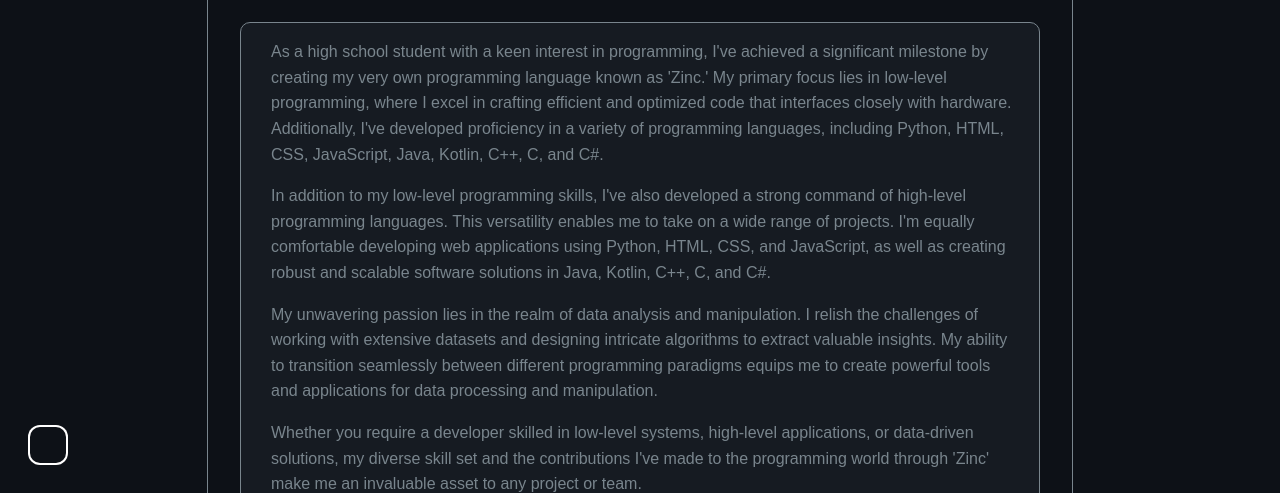
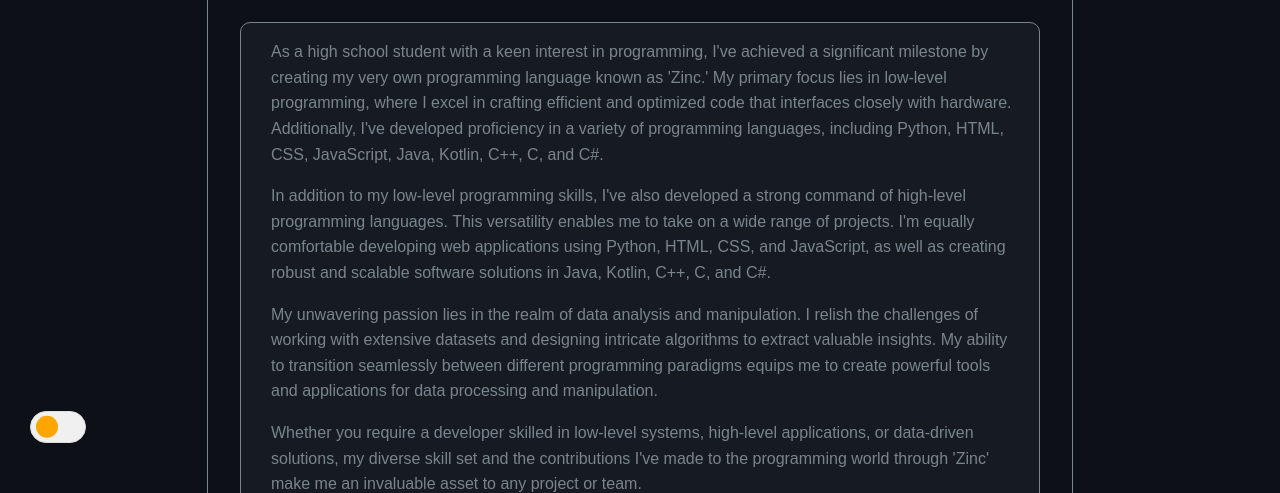
Before and after one commit to TallenPeli/tallens_website, a plain HTML site: page index.html in a window 1280 px wide. Shown: the part 307-800 px from the top of the page. Drawn offline with Linux system fonts and the light colour scheme.

Commit message:
light mode toggle

```diff
--- a/css/dark-theme.css
+++ b/css/dark-theme.css
@@ -3,6 +3,7 @@ body {
     background-color: #0d1117;
     margin: 0;
     padding: 0;
+    transition: background-color 0.5s, color 0.5s;
 }
 
 .about-me {
@@ -11,6 +12,7 @@ body {
     max-height: 0;
     overflow: hidden;
     transition: max-height 0.2s ease-out;
+    transition: background-color 0.5s, color 0.5s;
 }
 
 header {
@@ -19,10 +21,12 @@ header {
     text-align: center;
     padding: 2rem;
     border-bottom: 0.1px solid #79858d; /* Adjust the border thickness here */
+    transition: background-color 0.5s, color 0.5s;
 }
 
 h1 {
     font-size: 2rem;
+    transition: color 0.5s;
 }
 
 .content {
@@ -34,6 +38,7 @@ h1 {
     transition: max-height 0.2s ease-out;
     border: 0.1px solid #79858d;
     border-radius: 10px;
+    transition: background-color 0.5s, color 0.5s;
 }
 
 .container {
@@ -47,6 +52,7 @@ h1 {
     border-bottom-right-radius: 10px;
     border-bottom-left-radius: 10px;
     color: #79858d;
+    transition: background-color 0.5s, color 0.5s;
 }
 
 .container-header {
@@ -59,6 +65,7 @@ h1 {
     border-top-right-radius: 10px;
     border-top-left-radius: 10px;
     color: #79858d;
+    transition: background-color 0.5s, color 0.5s;
 }
 
 .profile-picture {
@@ -72,23 +79,28 @@ h1 {
 .username {
     display: inline-block;
     color: #fff;
+    transition: color 0.5s;
 }
 
 h2 {
     font-size: 1.5rem;
     color: white;
+    transition: color 0.5s;
 }
 
 h3 {
     color: white;
+    transition: color 0.5s;
 }
 
 h4 {
     color: white;
+    transition: color 0.5s;
 }
 
 p {
     line-height: 1.6;
+    transition: color 0.5s;
 }
 
 .project {
@@ -98,6 +110,7 @@ p {
     color: #79858d;
     border: 0.1px solid #79858d;
     border-radius: 5px;
+    transition: background-color 0.5s, color 0.5s;
 }
 
 footer {
@@ -106,52 +119,66 @@ footer {
     color: #fff;
     text-align: center;
     padding: 1rem 0;
+    transition: background-color 0.5s, color 0.5s;
+}
+/* The switch - the box around the slider */
+.switch {
+    display: block;
+    --width-of-switch: 3.5em;
+    --height-of-switch: 2em;
+    /* size of sliding icon -- sun and moon */
+    --size-of-icon: 1.4em;
+    /* it is like a inline-padding of switch */
+    --slider-offset: 0.3em;
+    position: fixed;
+    left: 30px;
+    bottom: 50px;
+    width: var(--width-of-switch);
+    height: var(--height-of-switch);
 }
 
-.mode-switcher {
-    position: fixed;
-    left: 30px;
-    bottom: 30px;
+/* Hide default HTML checkbox */
+.switch input {
+    opacity: 0;
+    width: 0;
+    height: 0;
 }
 
-.clear {
-    clear: both;
+/* The slider */
+.slider {
+    position: absolute;
+    cursor: pointer;
+    top: 0;
+    left: 0;
+    right: 0;
+    bottom: 0;
+    background-color: #f0f0f0;
+    border: 1px solid #ddd;
+    transition: .4s;
+    border-radius: 30px;
 }
 
-.checkBox {
-    display: block;
-    cursor: pointer;
-    width: 30px;
-    height: 30px;
-    border: 3px solid rgba(255, 255, 255, 0);
-    border-radius: 10px;
-    position: relative;
-    overflow: hidden;
-    box-shadow: 0px 0px 0px 2px #fff;
+.slider:before {
+    position: absolute;
+    content: "";
+    height: var(--size-of-icon,1.4em);
+    width: var(--size-of-icon,1.4em);
+    border-radius: 20px;
+    left: var(--slider-offset,0.3em);
+    top: 50%;
+    transform: translateY(-50%);
+    background: orange;
+    transition: .4s;
 }
 
-.checkBox div {
-    width: 60px;
-    height: 60px;
-    background-color: #fff;
-    top: -52px;
-    left: -52px;
-    position: absolute;
-    transform: rotateZ(45deg);
-    z-index: 100;
+input:checked + .slider {
+    background-color: #161b22;
+    border: 0.1px solid #79858d;
 }
 
-.checkBox input[type=checkbox]:checked + div {
-    left: -10px;
-    top: -10px;
+input:checked + .slider:before {
+    left: calc(100% - (var(--size-of-icon,1.4em) + var(--slider-offset,0.3em)));
+    background: #161b22;
+    /* change the value of second inset in box-shadow to change the angle and direction of the moon  */
+    box-shadow: inset -3px -2px 5px -2px #8983f7, inset -10px -4px 0 0 #00a3ff;
 }
-
-.checkBox input[type=checkbox] {
-    position: absolute;
-    left: 50px;
-    visibility: hidden;
-}
-
-.transition {
-    transition: 300ms ease;
-}
--- a/css/light-theme.css
+++ b/css/light-theme.css
@@ -4,6 +4,7 @@ body {
     color: #000; /* Change text color to black for the light theme */
     margin: 0;
     padding: 0;
+    transition: background-color 0.5s, color 0.5s;
 }
 
 .about-me {
@@ -12,6 +13,7 @@ body {
     max-height: 0;
     overflow: hidden;
     transition: max-height 0.2s ease-out;
+    transition: background-color 0.5s, color 0.5s;
 }
 
 header {
@@ -20,10 +22,12 @@ header {
     text-align: center;
     padding: 2rem;
     border-bottom: 1px solid #ddd; /* Adjust the border thickness and color */
+    transition: background-color 0.5s, color 0.5s;
 }
 
 h1 {
     font-size: 2rem;
+    transition: color 0.5s;
 }
 
 .content {
@@ -35,6 +39,7 @@ h1 {
     transition: max-height 0.2s ease-out;
     border: 1px solid #ddd; /* Adjust the border thickness and color */
     border-radius: 10px;
+    transition: background-color 0.5s, color 0.5s;
 }
 
 .container {
@@ -48,6 +53,7 @@ h1 {
     border-bottom-right-radius: 10px;
     border-bottom-left-radius: 10px;
     color: #000; /* Change text color to black for the light theme */
+    transition: background-color 0.5s, color 0.5s;
 }
 
 .container-header {
@@ -60,6 +66,7 @@ h1 {
     border-top-right-radius: 10px;
     border-top-left-radius: 10px;
     color: #000; /* Change text color to black for the light theme */
+    transition: background-color 0.5s, color 0.5s;
 }
 
 .profile-picture {
@@ -73,23 +80,28 @@ h1 {
 .username {
     display: inline-block;
     color: #000; /* Change text color to black for the light theme */
+    transition: color 0.5s;
 }
 
 h2 {
     font-size: 1.5rem;
     color: #000; /* Change text color to black for the light theme */
+    transition: color 0.5s;
 }
 
 h3 {
     color: #000; /* Change text color to black for the light theme */
+    transition: color 0.5s;
 }
 
 h4 {
     color: #000; /* Change text color to black for the light theme */
+    transition: color 0.5s;
 }
 
 p {
     line-height: 1.6;
+    transition: color 0.5s;
 }
 
 .project {
@@ -99,6 +111,7 @@ p {
     color: #000; /* Change text color to black for the light theme */
     border: 1px solid #ddd; /* Adjust the border thickness and color */
     border-radius: 5px;
+    transition: background-color 0.5s, color 0.5s;
 }
 
 footer {
@@ -107,52 +120,67 @@ footer {
     color: #000; /* Change text color to black for the light theme */
     text-align: center;
     padding: 1rem 0;
+    transition: background-color 0.5s, color 0.5s;
 }
 
-.mode-switcher {
+/* The switch - the box around the slider */
+.switch {
+    display: block;
+    --width-of-switch: 3.5em;
+    --height-of-switch: 2em;
+    /* size of sliding icon -- sun and moon */
+    --size-of-icon: 1.4em;
+    /* it is like a inline-padding of switch */
+    --slider-offset: 0.3em;
     position: fixed;
     left: 30px;
-    bottom: 30px;
+    bottom: 50px;
+    width: var(--width-of-switch);
+    height: var(--height-of-switch);
   }
 
-.clear {
-    clear: both;
+  /* Hide default HTML checkbox */
+  .switch input {
+    opacity: 0;
+    width: 0;
+    height: 0;
   }
 
-.checkBox {
-    display: block;
+  /* The slider */
+  .slider {
+    position: absolute;
     cursor: pointer;
-    width: 30px;
-    height: 30px;
-    border: 3px solid rgba(0, 0, 0, 0); /* Change border color to black for the light theme */
-    border-radius: 10px;
-    position: relative;
-    overflow: hidden;
-    box-shadow: 0px 0px 0px 2px #000; /* Change box shadow color to black for the light theme */
+    top: 0;
+    left: 0;
+    right: 0;
+    bottom: 0;
+    background-color: #f0f0f0;
+    border: 1px solid #ddd;
+    transition: .4s;
+    border-radius: 30px;
   }
 
-.checkBox div {
-    width: 60px;
-    height: 60px;
-    background-color: #000; /* Change background color to black for the light theme */
-    top: -52px;
-    left: -52px;
+.slider:before {
     position: absolute;
-    transform: rotateZ(45deg);
-    z-index: 100;
+    content: "";
+    height: var(--size-of-icon,1.4em);
+    width: var(--size-of-icon,1.4em);
+    border-radius: 20px;
+    left: var(--slider-offset,0.3em);
+    top: 50%;
+    transform: translateY(-50%);
+    background: orange;
+    transition: .4s;
 }
 
-.checkBox input[type=checkbox]:checked + div {
-    left: -10px;
-    top: -10px;
+  input:checked + .slider {
+    background-color: #161b22;
+    border: 0.1px solid #79858d;
   }
 
-.checkBox input[type=checkbox] {
-    position: absolute;
-    left: 50px;
-    visibility: hidden;
+  input:checked + .slider:before {
+    left: calc(100% - (var(--size-of-icon,1.4em) + var(--slider-offset,0.3em)));
+    background: #161b22;
+    /* change the value of second inset in box-shadow to change the angle and direction of the moon  */
+    box-shadow: inset -3px -2px 5px -2px #8983f7, inset -10px -4px 0 0 #00a3ff;
   }
-
-.transition {
-    transition: 300ms ease;
-}
--- a/index.html
+++ b/index.html
@@ -3,6 +3,7 @@
 <head>
     <meta charset="UTF-8">
     <meta name="viewport" content="width=device-width, initial-scale=1.0">
+    <link rel="preload" href="css/light-theme.css" as="style" />
     <link id="theme-stylesheet" rel="stylesheet" href="css/dark-theme.css">
     <title>Talleeenos69 - Portfolio</title>
 </head>
@@ -17,12 +18,10 @@
         <h2>About Me</h2>
     </div>
 
-    <div class="mode-switcher">
-        <label class="checkBox">
-          <input id="ch1" type="checkbox" onchange="toggleTheme()">
-          <div class="transition"></div>
-        </label>
-    </div>
+    <label class="switch">
+        <input type="checkbox" onclick="toggleTheme()">
+        <span class="slider"></span>
+    </label>
 
     <div class="container">
         <div class="content">
@@ -39,7 +38,7 @@
                 Whether you require a developer skilled in low-level systems, high-level applications, or data-driven solutions, my diverse skill set and the contributions I've made to the programming world through 'Zinc' make me an invaluable asset to any project or team.
             </p>
 
-            <h4>Githib profile : <a href="https://github.com/Talleeenos69" target="_blank">https://github.com/Talleeenos69</a></h4>
+            <h4>Github profile : <a href="https://github.com/Talleeenos69" target="_blank">https://github.com/Talleeenos69</a></h4>
         </div>
 
         <h2>Projects</h2>
@@ -79,7 +78,7 @@
     </div>
 
     <footer>
-        &copy; 2023 <a href="https://github.com/Talleeenos69" style="color: white;" target="_blank">Talleeenos69</a>
+        &copy; 2023 <a href="https://github.com/Talleeenos69" target="_blank">Talleeenos69</a>
     </footer>
 
     <script>
```
Lines whose indentation alone changed are shown as unchanged.
